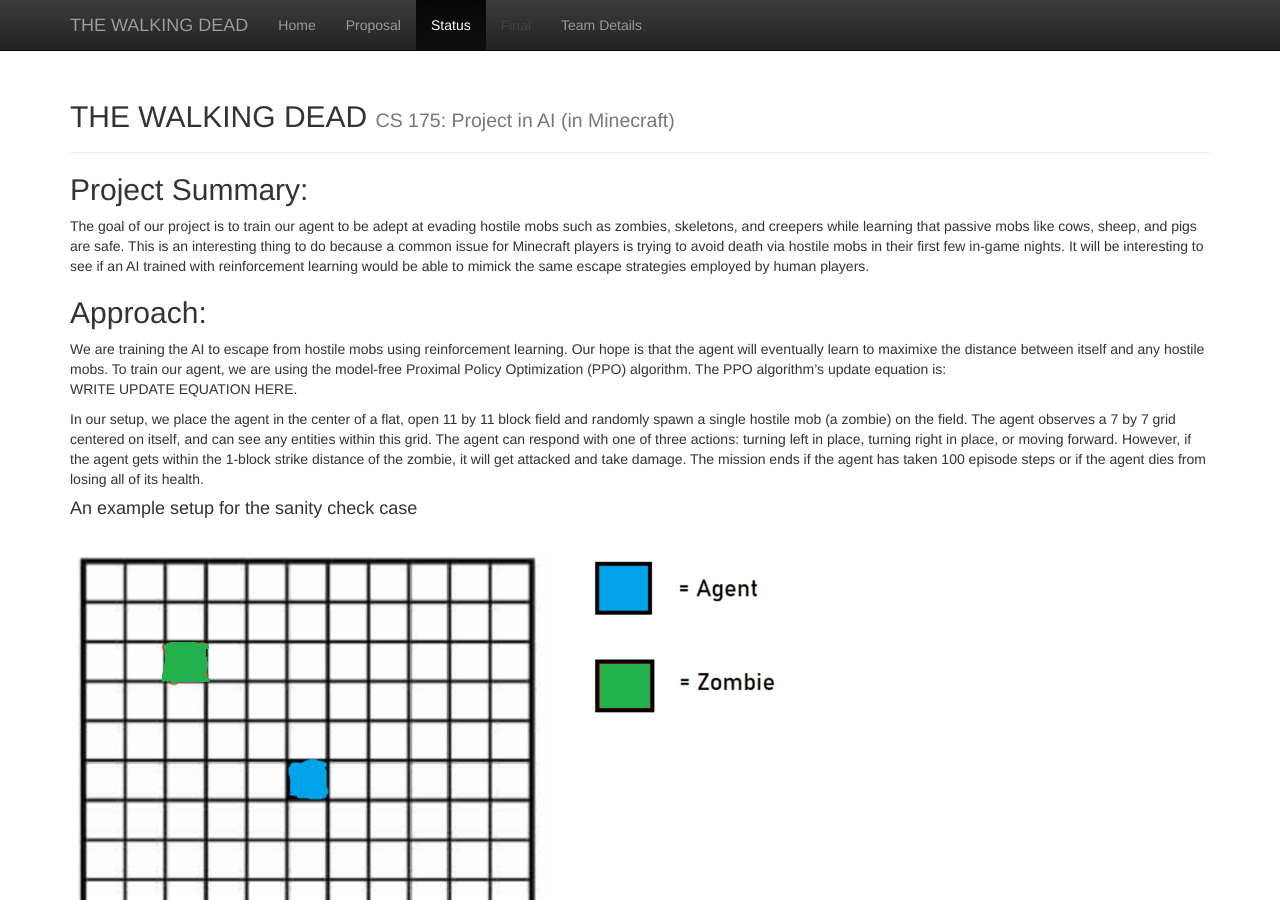
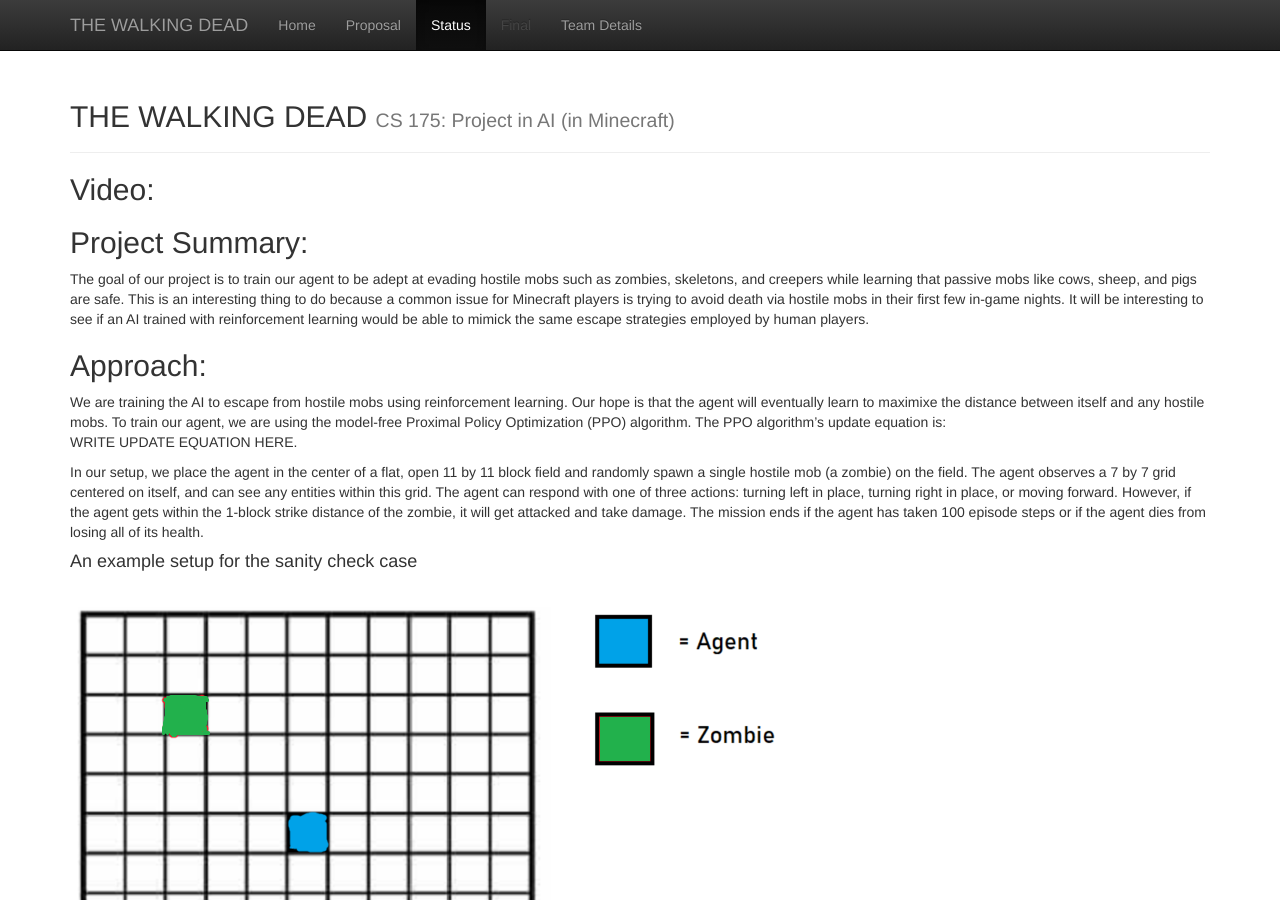
Before and after one commit to rayoh123/Moobloom, a Jekyll site: the page built from docs/status.md, in a window 1280 px wide and 900 px high. Built offline with Jekyll 4.4.1, drawn with Linux system fonts in a browser that asks for light colours.

Commit message:
Update status.md

```diff
--- a/docs/status.md
+++ b/docs/status.md
@@ -2,6 +2,8 @@
 layout: default
 title: Status
 ---
+## Video:
+
 ## Project Summary:
 The goal of our project is to train our agent to be adept at evading hostile mobs such as zombies,
 skeletons, and creepers while learning that passive mobs like cows, sheep, and pigs are safe. This is an
```
Also changed, not shown: other parts of docs/status.md (+0 -2 lines).
